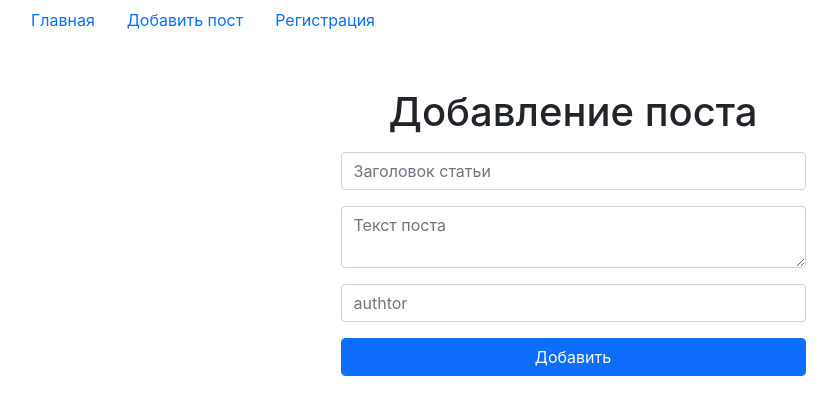
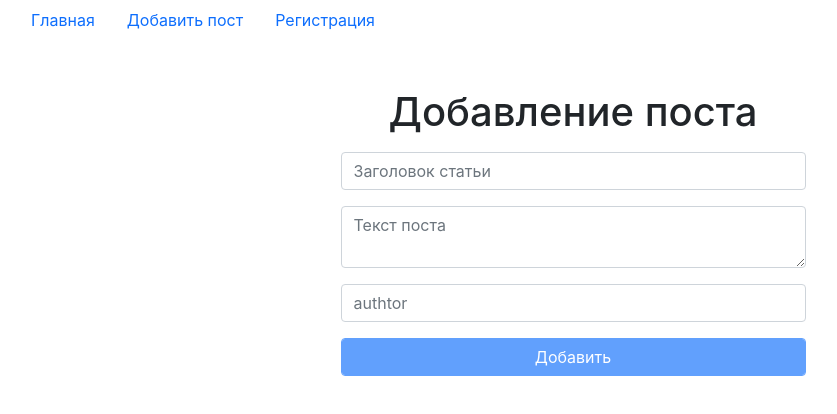
Before and after one commit to Razorenova/edu201_react_new, a React (Create React App) app: page /addPost in a window 1280 px wide. Shown: the top 414 px of the page, without its empty margins (67-904 px from the left). Built offline with nearby package versions, Linux system fonts and the light colour scheme.

Commit message:
disabled

```diff
--- a/src/components/AddPost.jsx
+++ b/src/components/AddPost.jsx
@@ -11,11 +11,14 @@ export class AddPost extends React.Component{
             text:"",
             author:"",
             info:"",
-            redirect: false
+            redirect: false,
+            submitBtn: "disabled"
         }
     }
     sendForm(event){
         event.preventDefault();
+        if(this.state.info == ""){
+
         const formData = new FormData();
         formData.append( "title", this.state.title)
         formData.append( "text", this.state.text)
@@ -29,6 +32,7 @@ export class AddPost extends React.Component{
                     redirect: true
                 })
             })
+        }
     }
     handleInputChange(event){
         const value = event.target.value;
@@ -43,11 +47,13 @@ export class AddPost extends React.Component{
             .then(result=>{
                 if(result.result === "exist"){
                     this.setState({
-                      info: "Такой заголовок уже есть!"
+                      info: "Такой заголовок уже есть!",
+                        submitBtn: "disabled"
                     })
                 }else{
                     this.setState({
-                        info: ""
+                        info: "",
+                        submitBtn: ""
                     })
                 }
             })
@@ -76,7 +82,7 @@ export class AddPost extends React.Component{
                 <input value={this.state.author} onChange={this.handleInputChange} name="author"type="text" className="form-control" placeholder="authtor"/>
             </div>
             <div className="mb-3">
-                <input type="submit" className="form-control btn btn-primary" value="Добавить"/>
+                <input type="submit" disabled={this.state.submitBtn} className="form-control btn btn-primary" value="Добавить"/>
             </div>
         </form>
         </div>
```
